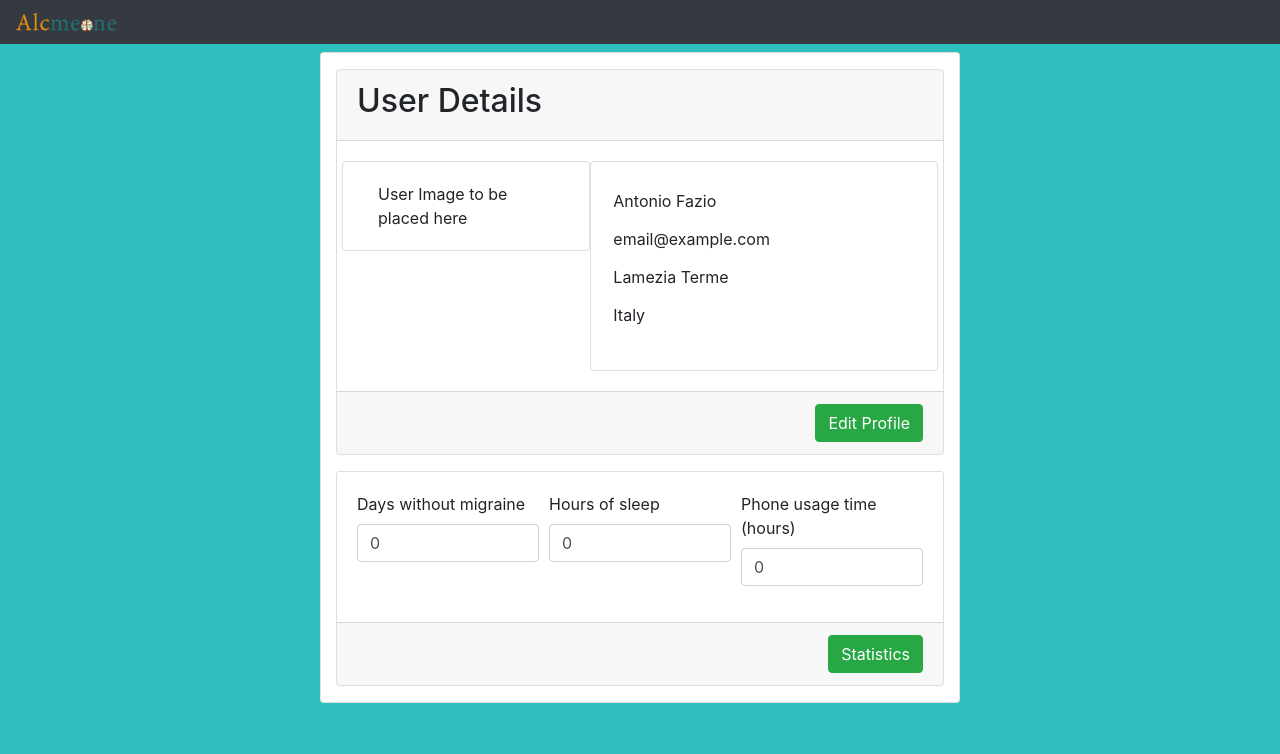
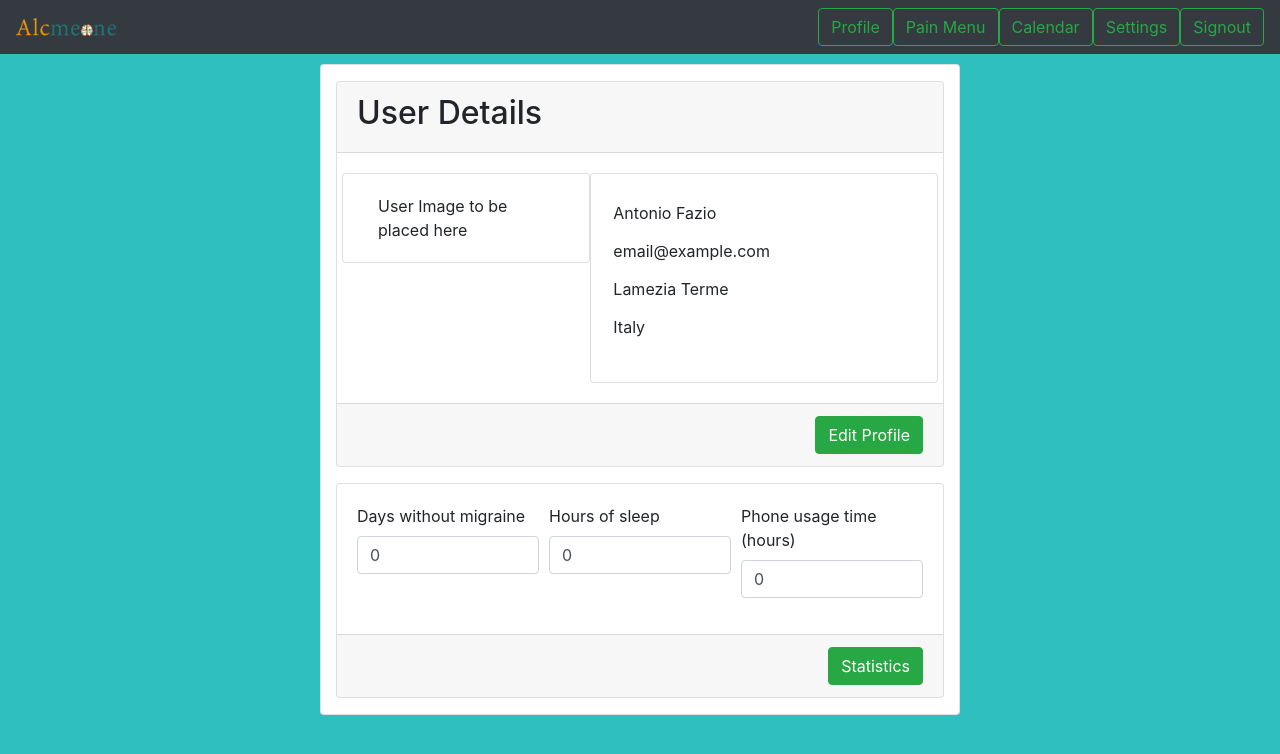
Before and after one commit to AntoMGF/Web-Application-CefalApp, an Angular app: page /user/profile in a window 1280 px wide. Shown: the top 754 px of the page. Built offline with nearby package versions, Linux system fonts and the light colour scheme.

Commit message:
Navbar included in the user menu

```diff
--- a/src/app/login/login.component.ts
+++ b/src/app/login/login.component.ts
@@ -15,7 +15,7 @@ export class LoginComponent implements OnInit {
   _password = '';
   _rememberPassword = false;
   signUpPath='/signup';
-  userPagePath='';
+  userPagePath='/user';
   private config: Object;
 
   constructor(private connectionService: ConnectionService) {}
@@ -24,8 +24,6 @@ export class LoginComponent implements OnInit {
   }
 
   submit() {
-    alert(this._email + ' '+ this._password + ' '+ this._rememberPassword );
-    this.userPagePath='/user';
     this._email = '';
     this._password = '';
     this._rememberPassword = false;
--- a/src/app/profile/profile.component.html
+++ b/src/app/profile/profile.component.html
@@ -1,4 +1,6 @@
-<div class="row mt-2">
+<div class="row mt-3"></div>
+
+<div class="row mt-5">
   <div class="card col-6 offset-3 profile">
     <div class="card mt-3 profileCard">
       <div class="card-header">
--- a/src/app/settingscomponent/settingscomponent.component.html
+++ b/src/app/settingscomponent/settingscomponent.component.html
@@ -1,2 +1,7 @@
-<p>
-SIAMO NEL SETTINGS</p>
+
+<div class="row mt-5">
+        <p>
+                SIAMO NEL SETTINGS</p>
+
+
+</div>
--- a/src/app/user-component/user-component.component.css
+++ b/src/app/user-component/user-component.component.css
@@ -0,0 +1,5 @@
+.navigator{
+background-color: blue;
+}
+
+.a{display: inline;}
--- a/src/app/user-component/user-component.component.html
+++ b/src/app/user-component/user-component.component.html
@@ -1,10 +1,25 @@
-<div class='container-fluid'>
-  <div class="row">
+<div class="container-fluid">
 
-    <nav class="navbar navbar-expand-lg navbar-dark bg-dark col">
-      <a class="navbar-brand"><img width="100" src="assets\img\Logo_sfondo_trasparente.png" class="img-fluid float-right"
-          alt="Responsive image"></a>
-    </nav>
-  </div>
+  <nav class="navbar navbar-expand-lg fixed-top navbar-dark bg-dark">
+    <a class="navbar-brand"><img width="100" src="assets\img\Logo_sfondo_trasparente.png" class="img-fluid float-right"
+        alt="Responsive image"></a>
+    <button class="navbar-toggler" type="button" data-toggle="collapse" data-target="#navbarSupportedContent"
+      aria-controls="navbarSupportedContent" aria-expanded="false" aria-label="Toggle navigation">
+      <span class="navbar-toggler-icon"></span>
+    </button>
+
+    <div class="collapse navbar-collapse" id="navbarSupportedContent">
+      <div class="navbar-nav ml-auto">
+        <div class="nav-item active">
+          <button class="btn btn-outline-success nav-item" type="button" [routerLink]="['profile']">Profile</button>
+          <button class="btn btn-outline-success" type="button">Pain Menu</button>
+          <button class="btn btn-outline-success" type="button">Calendar</button>
+          <button class="btn btn-outline-success" type="button" [routerLink]="['settings']">Settings</button>
+          <button class="btn btn-outline-success" type="button" [routerLink]="['/login']">Signout</button>
+        </div>
+      </div>
+
+    </div>
+  </nav>
   <router-outlet> </router-outlet>
 </div>
```
